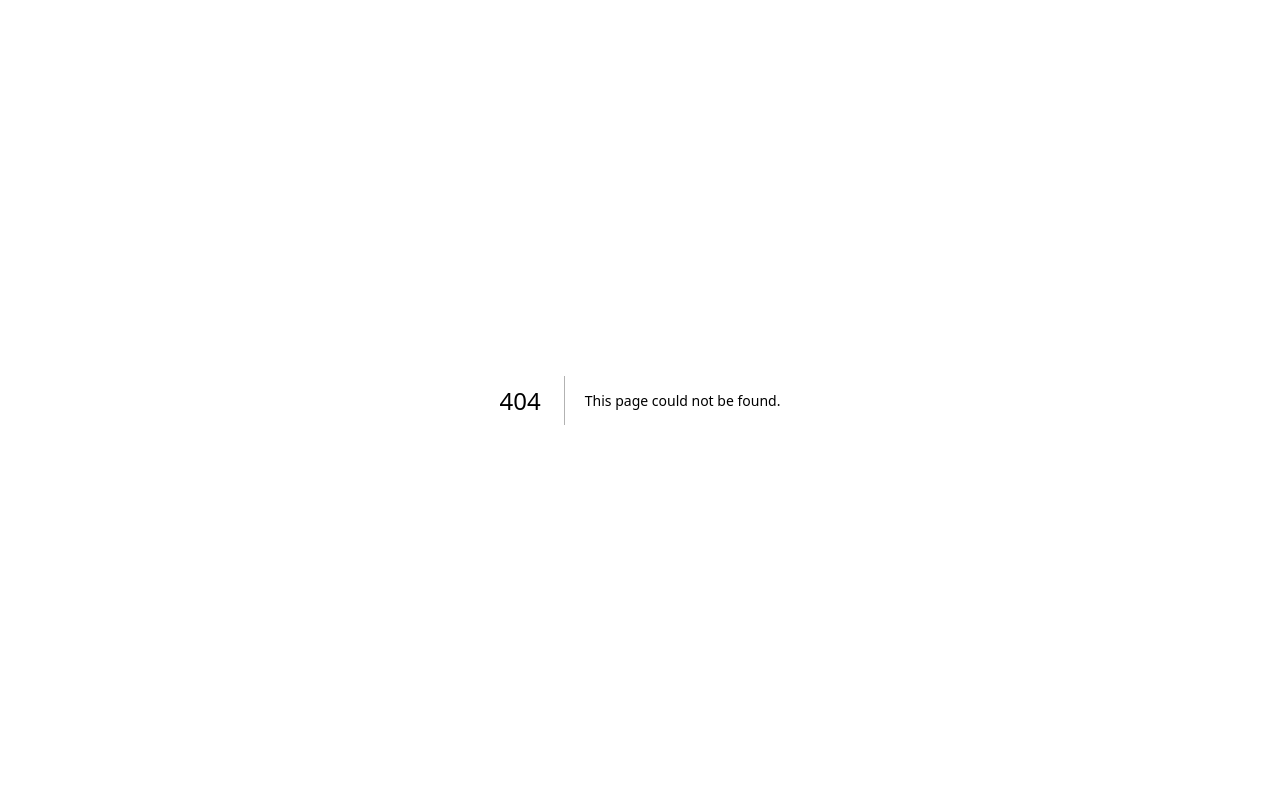
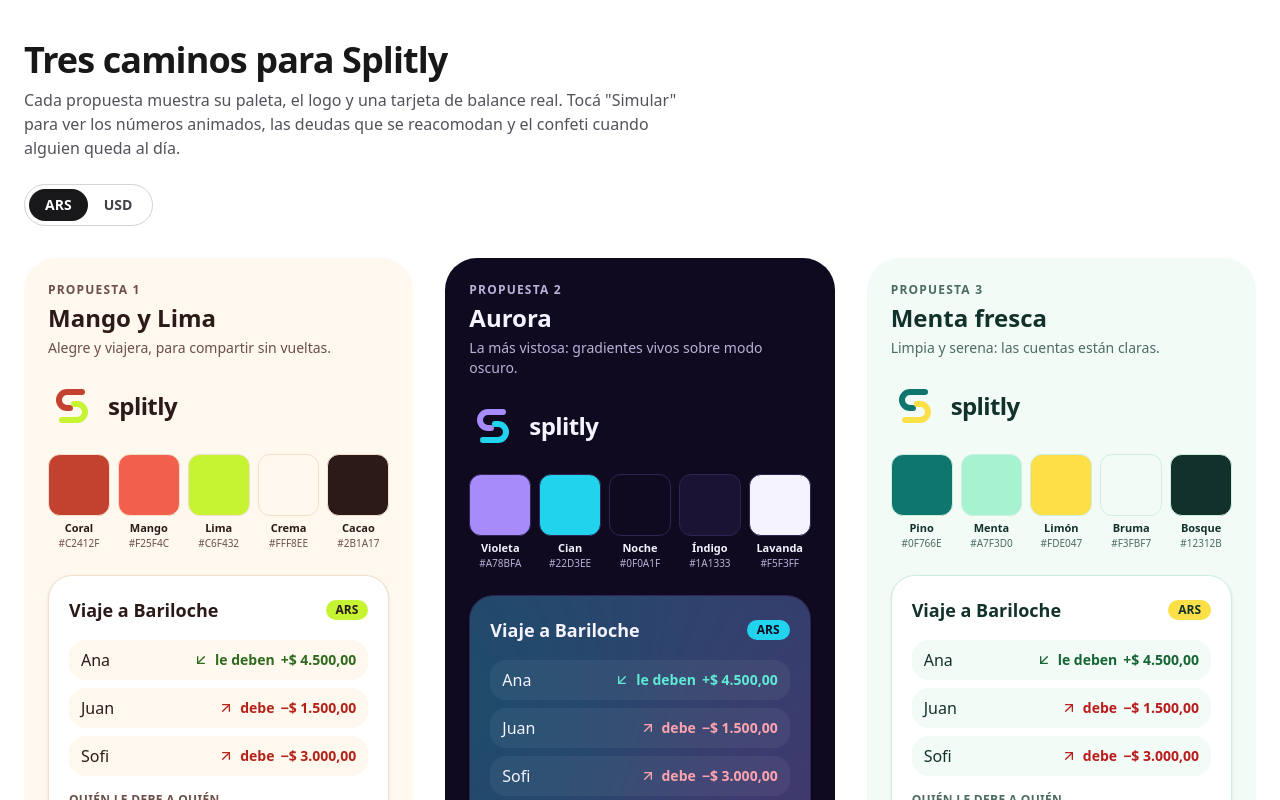
Before and after one commit to Tomiolmedo97/splitly, a Next.js app in the folder apps/web/: page /design in a window 1280 px wide. Before the commit this address had no page. Shown: the top 800 px of the page. Built offline with nearby package versions, Linux system fonts and the light colour scheme.

Commit message:
feat(web): /design page and formatMoney

```diff
--- /dev/null
+++ b/apps/web/src/app/design/page.tsx
@@ -0,0 +1,22 @@
+import type { Metadata } from "next";
+import { DesignShowcase } from "@/components/design/design-showcase";
+
+export const metadata: Metadata = {
+  title: "Propuestas de diseño · Splitly",
+  robots: { index: false, follow: false },
+};
+
+export default function DesignPage() {
+  return (
+    <main className="mx-auto max-w-7xl px-4 py-10 sm:px-6">
+      <header className="mb-6 max-w-2xl">
+        <h1 className="text-3xl font-extrabold tracking-tight sm:text-4xl">Tres caminos para Splitly</h1>
+        <p className="mt-2 text-zinc-600">
+          Cada propuesta muestra su paleta, el logo y una tarjeta de balance real. Tocá &quot;Simular&quot; para ver los
+          números animados, las deudas que se reacomodan y el confeti cuando alguien queda al día.
+        </p>
+      </header>
+      <DesignShowcase />
+    </main>
+  );
+}
--- /dev/null
+++ b/apps/web/src/lib/format-money.ts
@@ -0,0 +1,13 @@
+export type Currency = "ARS" | "USD";
+
+const formatters: Record<Currency, Intl.NumberFormat> = {
+  ARS: new Intl.NumberFormat("es-AR", { style: "currency", currency: "ARS" }),
+  USD: new Intl.NumberFormat("en-US", { style: "currency", currency: "USD", currencyDisplay: "code" }),
+};
+
+/** Formatea centavos enteros. ARS: "$ 1.234,56" · USD: "US$ 1,234.56" */
+export function formatMoney(cents: number, currency: Currency): string {
+  const value = Math.abs(cents) / 100;
+  if (currency === "USD") return `US$ ${formatters.USD.format(value).replace("USD", "").trim()}`;
+  return formatters.ARS.format(value).replace(/\u00a0/g, " ");
+}
```
